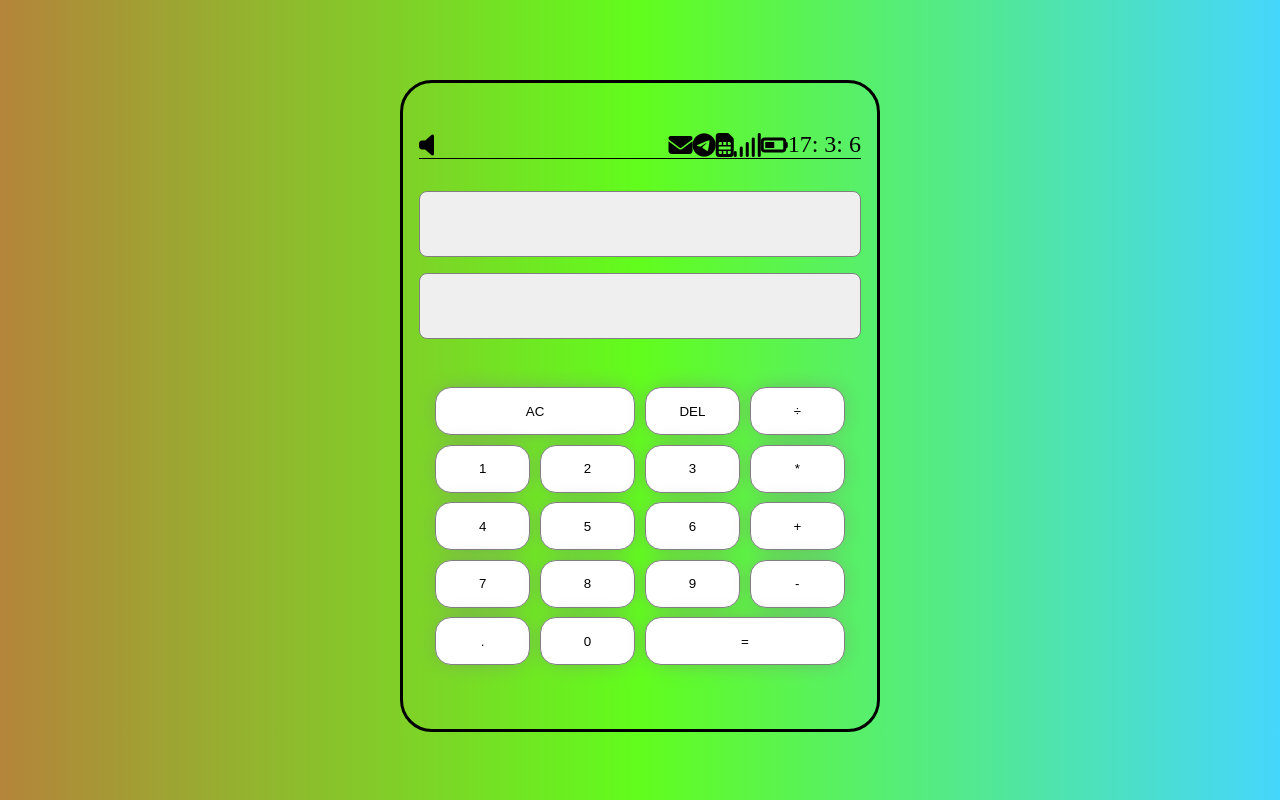
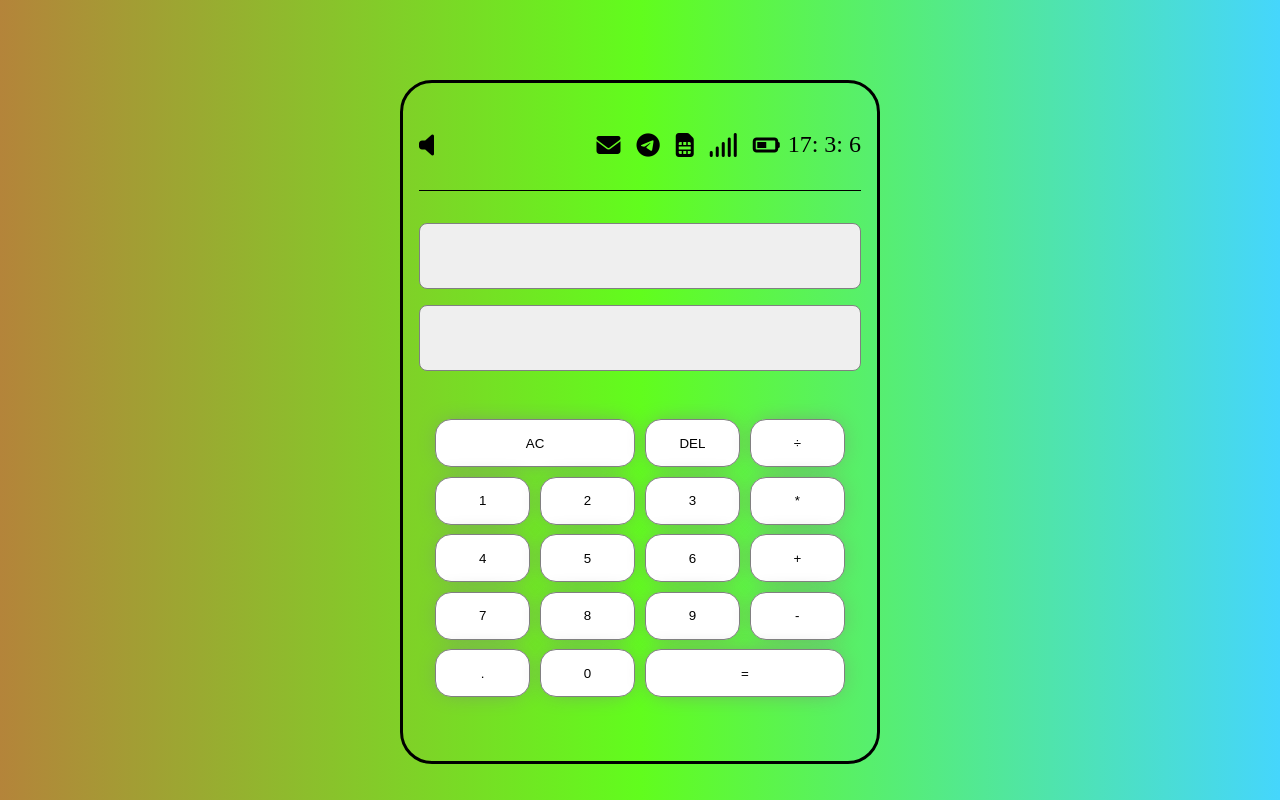
Before and after one commit to amirakbr/calculator, a plain HTML site: page index.html in a window 1280 px wide. Drawn offline with Linux system fonts and the light colour scheme.

Commit message:
refactor

```diff
--- a/index.html
+++ b/index.html
@@ -4,7 +4,7 @@
      <meta charset="UTF-8">
      <meta http-equiv="X-UA-Compatible" content="IE=edge">
      <meta name="viewport" content="width=device-width, initial-scale=1.0">
-     <title>Document</title>
+     <title>calculator</title>
      <link rel="stylesheet" type="text/css" href="./style.css">
      <link rel="stylesheet" href="https://cdnjs.cloudflare.com/ajax/libs/font-awesome/6.1.1/css/all.min.css" integrity="sha512-KfkfwYDsLkIlwQp6LFnl8zNdLGxu9YAA1QvwINks4PhcElQSvqcyVLLD9aMhXd13uQjoXtEKNosOWaZqXgel0g==" crossorigin="anonymous" referrerpolicy="no-referrer" />
 </head>
--- a/style.scss
+++ b/style.scss
@@ -26,11 +26,14 @@ background: linear-gradient(90deg, rgba(180,132,58,1) 0%, rgba(97,253,29,1) 50%,
                          flex-direction: row-reverse;
                          font-size: 1.5rem;
                          border-bottom: .1rem solid black;
+                         padding-bottom: 2rem;
                          .right__side {
                               display: flex;
                               align-items: center;
                               flex-direction: row-reverse;
-
+                              i {
+                                   margin: 0 .5rem;
+                              }
                          }
                          .left__side{
                               display: flex;
```
Also changed, not shown: style.css, 1 other file.
